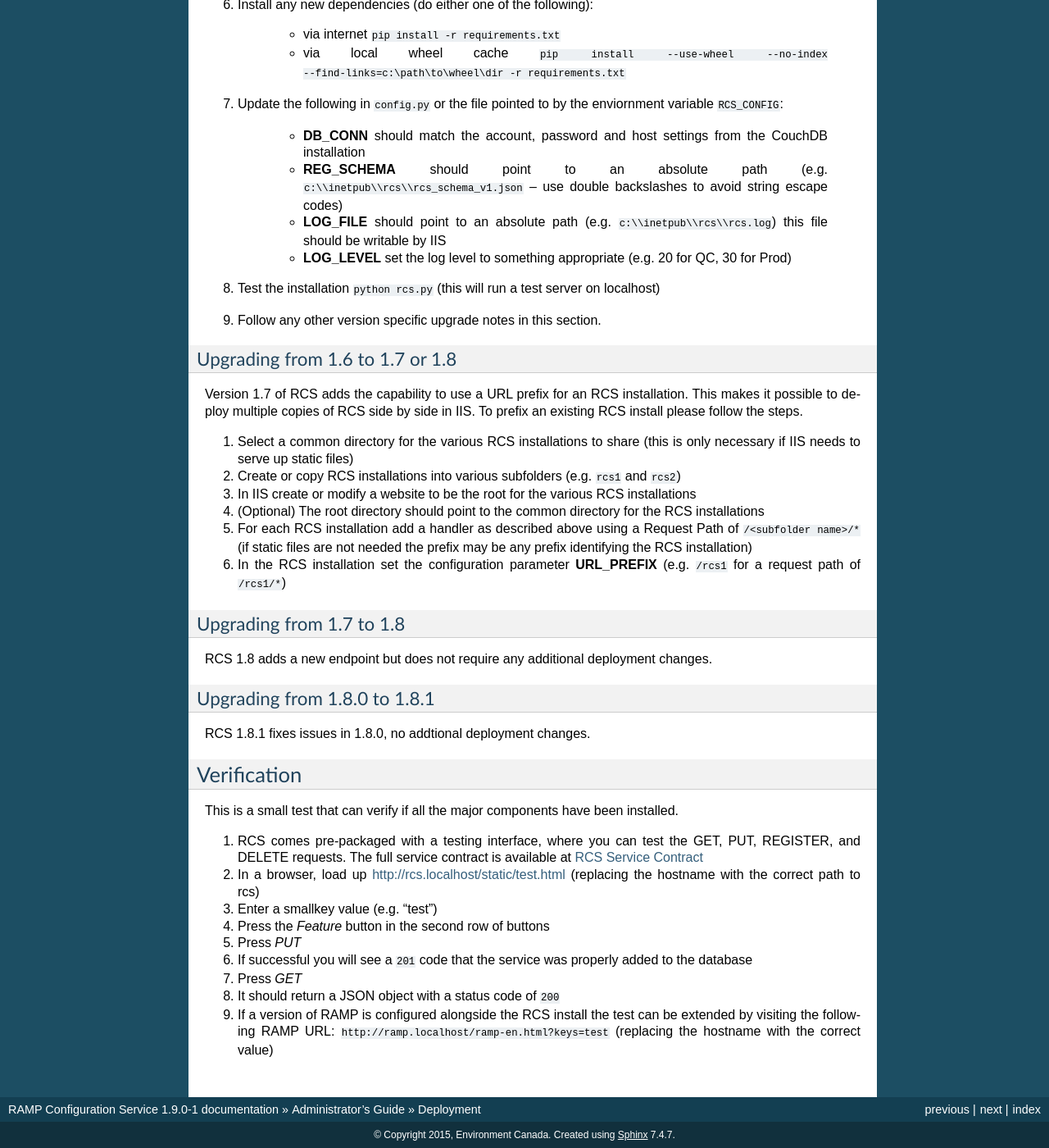
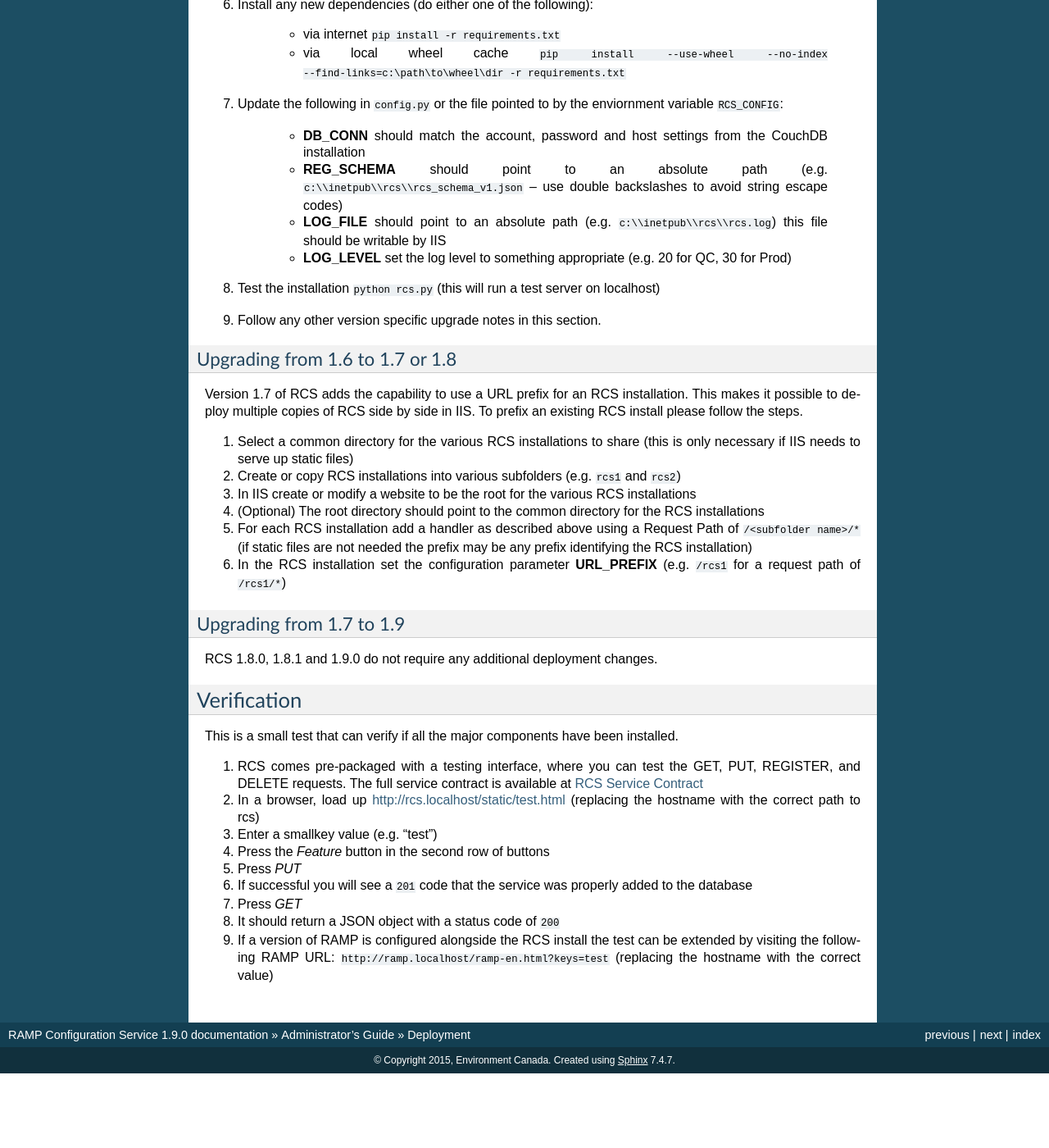
Before and after one commit to fgpv-vpgf/rcs, a Sphinx documentation site: the page built from docs/admin/deployment.rst, in a window 1280 px wide and 1400 px high, scrolled down 2597 px. Shown: the whole window at 82% size. Built offline with Sphinx 7.4.7, drawn with Linux system fonts in a browser that asks for light colours; after the commit the page ends 3906 px from its top, so only the background shows below that; some of the changed text lies outside the part shown.

Commit message:
docs(simplification): fix title

```diff
--- a/docs/admin/deployment.rst
+++ b/docs/admin/deployment.rst
@@ -146,15 +146,10 @@ side in IIS.  To prefix an existing RCS install please follow the steps.
 #. In the RCS installation set the configuration parameter **URL_PREFIX** (e.g.
    ``/rcs1`` for a request path of ``/rcs1/*``)
 
-Upgrading from 1.7 to 1.8
+Upgrading from 1.7 to 1.9
 ^^^^^^^^^^^^^^^^^^^^^^^^^
 
-RCS 1.8 adds a new endpoint but does not require any additional deployment changes.
-
-Upgrading from 1.8.0 to 1.8.1
-^^^^^^^^^^^^^^^^^^^^^^^^^^^^^
-
-RCS 1.8.1 fixes issues in 1.8.0, no addtional deployment changes.
+RCS 1.8.0, 1.8.1 and 1.9.0 do not require any additional deployment changes.
 
 Verification
 ------------
--- a/docs/conf.py
+++ b/docs/conf.py
@@ -60,7 +60,7 @@ copyright = u'2015, Environment Canada'
 # The short X.Y version.
 version = '1.9'
 # The full version, including alpha/beta/rc tags.
-release = '1.9.0-1'
+release = '1.9.0'
 
 # The language for content autogenerated by Sphinx. Refer to documentation
 # for a list of supported languages.
--- a/docs/service/contract.rst
+++ b/docs/service/contract.rst
@@ -190,7 +190,7 @@ Error conditions:
 - Age is invalid, error code 400, body {"error":"argument should be either 'all' or a positive integer"}
 
 PUT ``/v1/simplification/[smallkey]``
--------------------------
+-------------------------------------
 
 *added in RCS 1.9.0*
 
```
